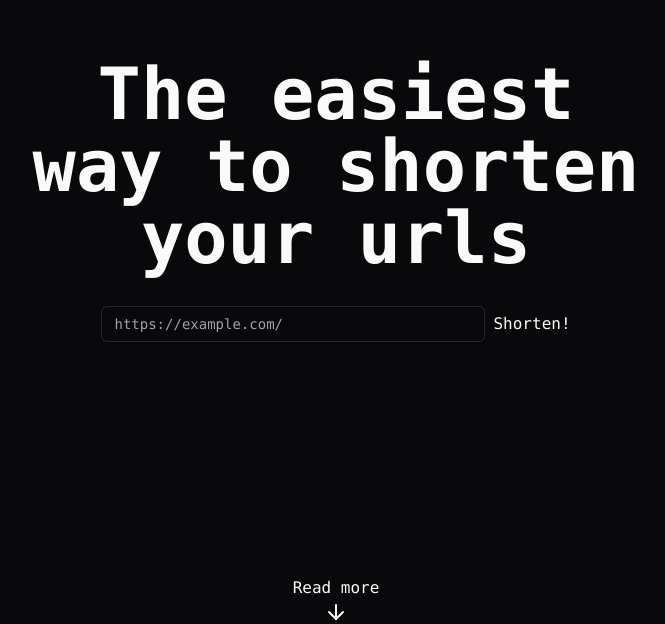
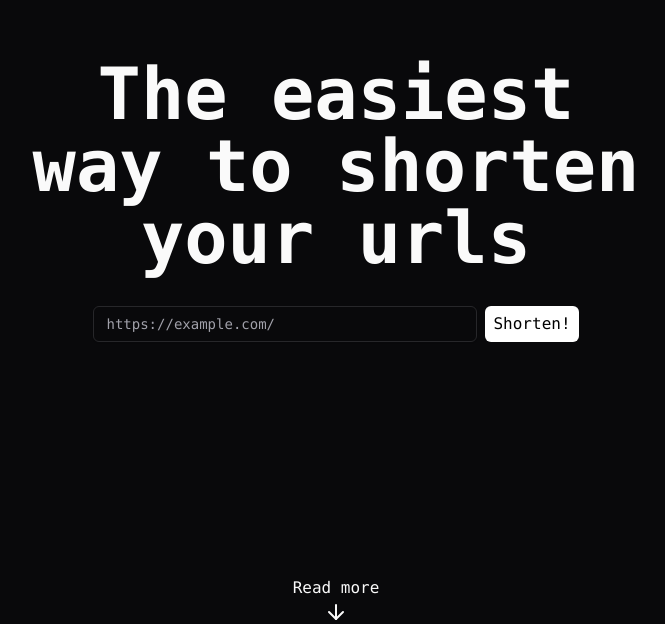
Before and after one commit to aapelix/url.aapelix.dev, a Next.js app: page / in a window 1280 px wide. Shown: the part 176-800 px from the top of the page, without its empty margins (304-969 px from the left). Built offline with nearby package versions, Linux system fonts and the light colour scheme.

Commit message:
design changes

```diff
--- a/app/page.tsx
+++ b/app/page.tsx
@@ -20,6 +20,7 @@ import {
   AlertDialogTrigger,
 } from "@/components/ui/alert-dialog"
 import { useRef } from "react";
+import { redirect } from 'next/navigation';
 
 
 export default function Home() {
@@ -84,7 +85,7 @@ export default function Home() {
         <div className="flex gap-x-2 mt-5">
           <Input onChange={(e) => setInput(e.target.value)} className="w-96" type="url" placeholder="https://example.com/" />
           <AlertDialog>
-            <AlertDialogTrigger onClick={() => upload()}>Shorten!</AlertDialogTrigger>
+            <AlertDialogTrigger className='bg-white text-black px-2 rounded-md' onClick={() => upload()}>Shorten!</AlertDialogTrigger>
             <AlertDialogContent>
               <AlertDialogHeader>
                 {id && (
@@ -117,7 +118,7 @@ export default function Home() {
                 }
               </AlertDialogHeader>
               <AlertDialogFooter>
-                <AlertDialogCancel></AlertDialogCancel>
+                <AlertDialogCancel onClick={() => redirect("https://aapelix.link/" + id)}>Go to site</AlertDialogCancel>
                 <AlertDialogAction>Continue</AlertDialogAction>
               </AlertDialogFooter>
               </AlertDialogContent>
```
